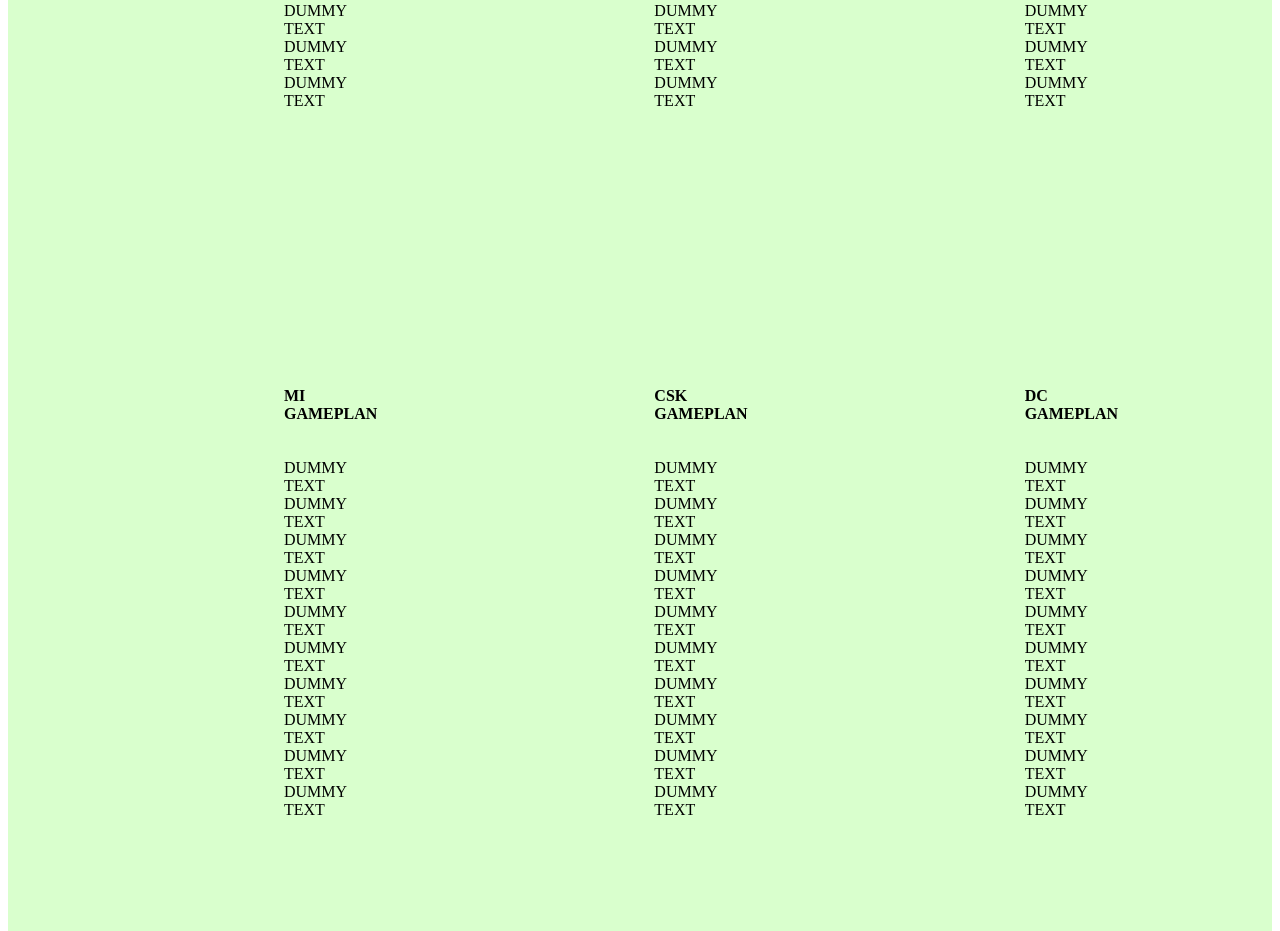
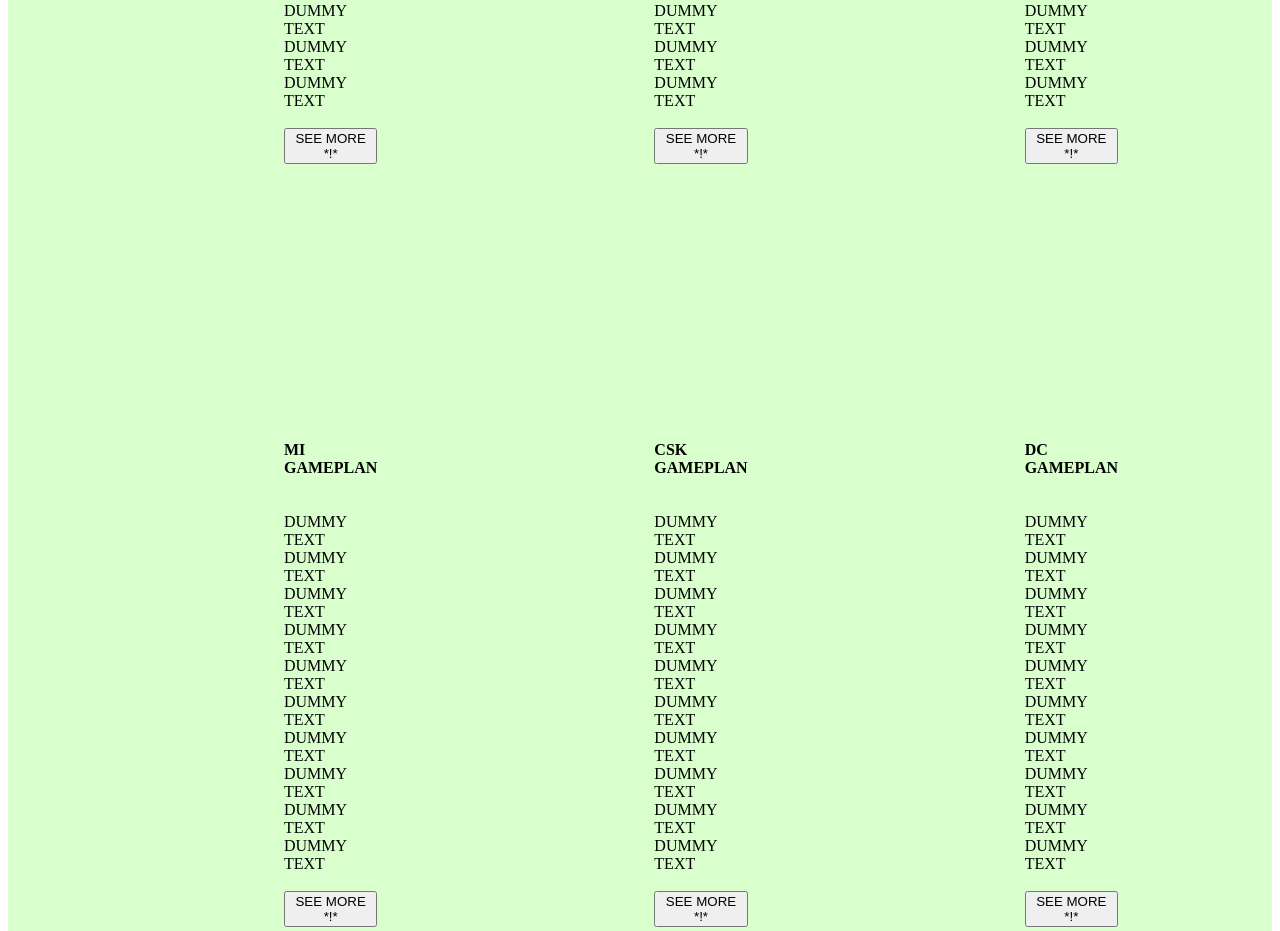
Before and after one commit to rickyswas/BIGHITTERZ-CSS, a plain HTML site: page index.html in a window 1280 px wide. Shown: the part 1843-2774 px from the top of the page. Drawn offline with Linux system fonts and the light colour scheme.

Commit message:
Update index.html

```diff
--- a/index.html
+++ b/index.html
@@ -25,14 +25,14 @@
 	<div id="main" style="background-color:#d9ffcd">
 		<TABLE cellspacing="275">
 			<TR>
-				<TD><b>KKR GAMEPLAN</b><br><br><br>DUMMY TEXT<br>DUMMY TEXT<br>DUMMY TEXT<br>DUMMY TEXT<br>DUMMY TEXT<br>DUMMY TEXT<br>DUMMY TEXT<br>DUMMY TEXT<br>DUMMY TEXT<br>DUMMY TEXT<br></TD>
-				<TD><b>SRH GAMEPLAN</b><br><br><br>DUMMY TEXT<br>DUMMY TEXT<br>DUMMY TEXT<br>DUMMY TEXT<br>DUMMY TEXT<br>DUMMY TEXT<br>DUMMY TEXT<br>DUMMY TEXT<br>DUMMY TEXT<br>DUMMY TEXT<br></TD>
-				<TD><b>RCB GAMEPLAN</b><br><br><br>DUMMY TEXT<br>DUMMY TEXT<br>DUMMY TEXT<br>DUMMY TEXT<br>DUMMY TEXT<br>DUMMY TEXT<br>DUMMY TEXT<br>DUMMY TEXT<br>DUMMY TEXT<br>DUMMY TEXT<br></TD>
+				<TD><b>KKR GAMEPLAN</b><br><br><br>DUMMY TEXT<br>DUMMY TEXT<br>DUMMY TEXT<br>DUMMY TEXT<br>DUMMY TEXT<br>DUMMY TEXT<br>DUMMY TEXT<br>DUMMY TEXT<br>DUMMY TEXT<br>DUMMY TEXT<br><br><button>SEE MORE *!*</button></TD>
+				<TD><b>SRH GAMEPLAN</b><br><br><br>DUMMY TEXT<br>DUMMY TEXT<br>DUMMY TEXT<br>DUMMY TEXT<br>DUMMY TEXT<br>DUMMY TEXT<br>DUMMY TEXT<br>DUMMY TEXT<br>DUMMY TEXT<br>DUMMY TEXT<br><br><button>SEE MORE *!*</button></TD>
+				<TD><b>RCB GAMEPLAN</b><br><br><br>DUMMY TEXT<br>DUMMY TEXT<br>DUMMY TEXT<br>DUMMY TEXT<br>DUMMY TEXT<br>DUMMY TEXT<br>DUMMY TEXT<br>DUMMY TEXT<br>DUMMY TEXT<br>DUMMY TEXT<br><br><button>SEE MORE *!*</button></TD>
 			</TR>
 			<TR>
-				<TD><b>MI GAMEPLAN</b><br><br><br>DUMMY TEXT<br>DUMMY TEXT<br>DUMMY TEXT<br>DUMMY TEXT<br>DUMMY TEXT<br>DUMMY TEXT<br>DUMMY TEXT<br>DUMMY TEXT<br>DUMMY TEXT<br>DUMMY TEXT<br></TD>
-				<TD><b>CSK GAMEPLAN</b><br><br><br>DUMMY TEXT<br>DUMMY TEXT<br>DUMMY TEXT<br>DUMMY TEXT<br>DUMMY TEXT<br>DUMMY TEXT<br>DUMMY TEXT<br>DUMMY TEXT<br>DUMMY TEXT<br>DUMMY TEXT<br></TD>
-				<TD><b>DC GAMEPLAN</b><br><br><br>DUMMY TEXT<br>DUMMY TEXT<br>DUMMY TEXT<br>DUMMY TEXT<br>DUMMY TEXT<br>DUMMY TEXT<br>DUMMY TEXT<br>DUMMY TEXT<br>DUMMY TEXT<br>DUMMY TEXT<br></TD>
+				<TD><b>MI GAMEPLAN</b><br><br><br>DUMMY TEXT<br>DUMMY TEXT<br>DUMMY TEXT<br>DUMMY TEXT<br>DUMMY TEXT<br>DUMMY TEXT<br>DUMMY TEXT<br>DUMMY TEXT<br>DUMMY TEXT<br>DUMMY TEXT<br><br><button>SEE MORE *!*</button></TD>
+				<TD><b>CSK GAMEPLAN</b><br><br><br>DUMMY TEXT<br>DUMMY TEXT<br>DUMMY TEXT<br>DUMMY TEXT<br>DUMMY TEXT<br>DUMMY TEXT<br>DUMMY TEXT<br>DUMMY TEXT<br>DUMMY TEXT<br>DUMMY TEXT<br><br><button>SEE MORE *!*</button></TD>
+				<TD><b>DC GAMEPLAN</b><br><br><br>DUMMY TEXT<br>DUMMY TEXT<br>DUMMY TEXT<br>DUMMY TEXT<br>DUMMY TEXT<br>DUMMY TEXT<br>DUMMY TEXT<br>DUMMY TEXT<br>DUMMY TEXT<br>DUMMY TEXT<br><br><button>SEE MORE *!*</button></TD>
 			</TR>
 		</TABLE>
 	<footer style="background-color:#daf1ff">
```
